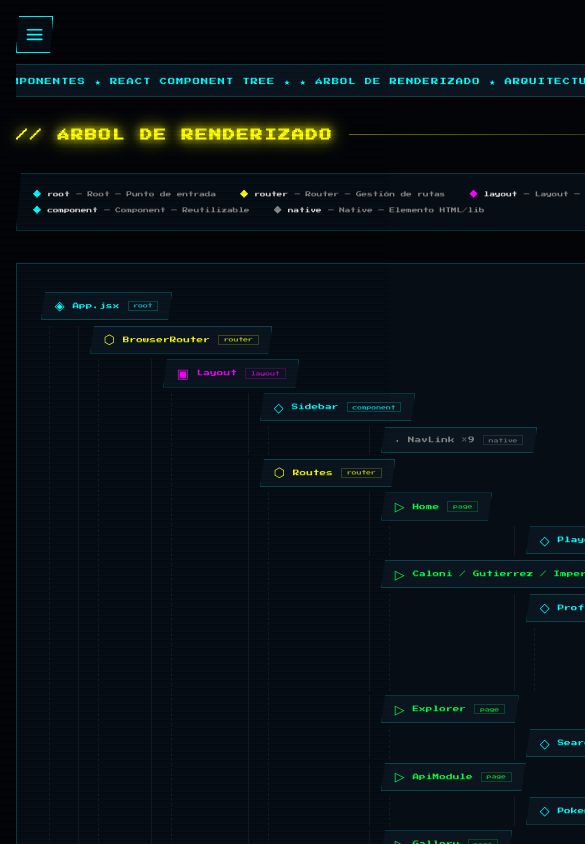
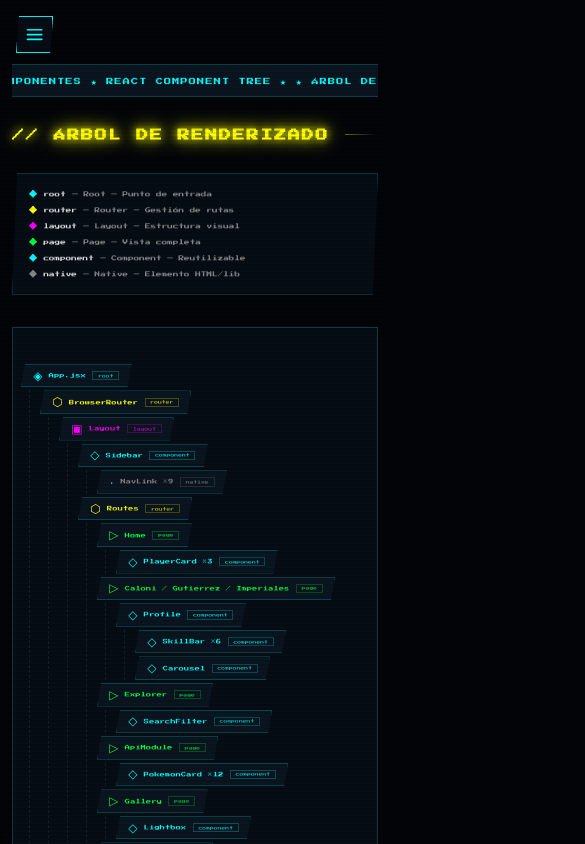
Before and after one commit to AdrianoJere/tp2-grupo_7, a React (Vite) app: page /arbol in a window 390 px wide. Shown: the top 844 px of the page, 585 px wide, since content can reach past the window. Built offline with nearby package versions, Linux system fonts and the light colour scheme.

Commit message:
fix: responsive global y rediseño árbol de renderizado

```diff
--- a/src/pages/Arbol.css
+++ b/src/pages/Arbol.css
@@ -1,5 +1,6 @@
-.arbol { max-width: 900px; }
+.arbol { max-width: 900px; width: 100%; }
 
+/* Legend */
 .arbol__legend {
   display: flex; flex-wrap: wrap; gap: 0.5rem 1.5rem;
   margin-bottom: 2rem;
@@ -13,8 +14,9 @@
   font-family: var(--font-pixel); font-size: 0.35rem;
 }
 .arbol__legend-dot {
-  width: 8px; height: 8px; border-radius: 0;
+  width: 8px; height: 8px;
   clip-path: polygon(50% 0%, 100% 50%, 50% 100%, 0% 50%);
+  flex-shrink: 0;
 }
 .arbol__legend-dot--cyan    { background: var(--cyan);    box-shadow: 0 0 6px var(--cyan); }
 .arbol__legend-dot--yellow  { background: var(--yellow);  box-shadow: 0 0 6px var(--yellow); }
@@ -24,88 +26,132 @@
 .arbol__legend-type { color: var(--text); }
 .arbol__legend-label { color: var(--text-dim); }
 
-/* Tree */
+/* =====================
+   TREE CONTAINER
+   ===================== */
 .arbol__tree {
   background: var(--bg2);
   border: 1px solid var(--border);
-  padding: 1.5rem;
-  overflow-x: auto;
+  padding: 1.5rem 1rem;
   margin-bottom: 2rem;
+  overflow-x: auto;   /* horizontal scroll on small screens */
+  -webkit-overflow-scrolling: touch;
 }
 
+/* Scroll hint for mobile */
+.arbol__scroll-hint {
+  display: none;
+  text-align: center;
+  font-family: var(--font-pixel);
+  font-size: 0.35rem;
+  color: var(--text-dim);
+  margin-bottom: 0.75rem;
+  animation: blink 1.5s step-end infinite;
+}
+@media (max-width: 600px) {
+  .arbol__scroll-hint { display: block; }
+}
+
+/* =====================
+   NODE WRAP — indentation via padding, NOT nested margin
+   ===================== */
 .arbol__node-wrap {
   position: relative;
-  padding-left: calc(var(--depth) * 1.5rem);
-  margin: 0.25rem 0;
+  padding-left: calc(var(--depth, 0) * 22px);
+  margin: 3px 0;
 }
-.arbol__node-wrap::before {
-  content: '';
-  position: absolute;
-  left: calc(var(--depth) * 1.5rem - 0.75rem);
-  top: 0; bottom: 0;
-  width: 1px;
-  background: rgba(255,255,255,0.06);
-  display: var(--depth, none);
+
+/* Vertical connector line */
+.arbol__children {
+  position: relative;
+  padding-left: 10px;
+  margin-left: 8px;
+  border-left: 1px dashed rgba(255,255,255,0.08);
 }
-.arbol__node-wrap[style*="--depth: 0"]::before { display: none; }
 
+/* =====================
+   NODE CHIP
+   ===================== */
 .arbol__node {
   display: inline-flex;
   align-items: center;
-  gap: 0.5rem;
-  padding: 0.35rem 0.8rem;
+  gap: 0.4rem;
+  padding: 0.3rem 0.7rem;
   background: var(--bg3);
   border: 1px solid var(--border);
   clip-path: polygon(4px 0%, 100% 0%, calc(100% - 4px) 100%, 0% 100%);
-  margin-bottom: 0.1rem;
-  transition: all 0.15s;
+  transition: background 0.15s, border-color 0.15s;
   cursor: default;
   animation: fadeInUp 0.3s ease both;
+  white-space: nowrap;   /* keep chips on one line */
 }
 .arbol__node:hover { background: rgba(255,255,255,0.04); }
 
-.arbol__node-icon { font-size: 0.8rem; flex-shrink: 0; }
-.arbol__node-name { font-family: var(--font-pixel); font-size: 0.4rem; letter-spacing: 0.05em; color: var(--text); }
+.arbol__node-icon { font-size: 0.75rem; flex-shrink: 0; line-height: 1; }
+.arbol__node-name {
+  font-family: var(--font-pixel);
+  font-size: 0.38rem;
+  letter-spacing: 0.04em;
+  color: var(--text);
+}
 .arbol__node-type {
-  font-family: var(--font-pixel); font-size: 0.3rem;
-  padding: 0.1rem 0.3rem; border: 1px solid; opacity: 0.7;
+  font-family: var(--font-pixel);
+  font-size: 0.28rem;
+  padding: 0.1rem 0.3rem;
+  border: 1px solid;
+  opacity: 0.7;
 }
 
+/* Color variants */
 .arbol__node--cyan    .arbol__node-icon,
 .arbol__node--cyan    .arbol__node-name { color: var(--cyan); }
-.arbol__node--cyan    .arbol__node-type { color: var(--cyan); border-color: rgba(0,255,255,0.3); }
+.arbol__node--cyan    .arbol__node-type { color: var(--cyan); border-color: rgba(0,255,255,0.35); }
+.arbol__node--cyan:hover { border-color: rgba(0,255,255,0.4); }
 
 .arbol__node--yellow  .arbol__node-icon,
 .arbol__node--yellow  .arbol__node-name { color: var(--yellow); }
-.arbol__node--yellow  .arbol__node-type { color: var(--yellow); border-color: rgba(255,255,0,0.3); }
+.arbol__node--yellow  .arbol__node-type { color: var(--yellow); border-color: rgba(255,255,0,0.35); }
+.arbol__node--yellow:hover { border-color: rgba(255,255,0,0.4); }
 
 .arbol__node--magenta .arbol__node-icon,
 .arbol__node--magenta .arbol__node-name { color: var(--magenta); }
-.arbol__node--magenta .arbol__node-type { color: var(--magenta); border-color: rgba(255,0,255,0.3); }
+.arbol__node--magenta .arbol__node-type { color: var(--magenta); border-color: rgba(255,0,255,0.35); }
+.arbol__node--magenta:hover { border-color: rgba(255,0,255,0.4); }
 
 .arbol__node--green   .arbol__node-icon,
 .arbol__node--green   .arbol__node-name { color: var(--green); }
-.arbol__node--green   .arbol__node-type { color: var(--green); border-color: rgba(0,255,65,0.3); }
+.arbol__node--green   .arbol__node-type { color: var(--green); border-color: rgba(0,255,65,0.35); }
+.arbol__node--green:hover { border-color: rgba(0,255,65,0.4); }
 
 .arbol__node--dim     .arbol__node-icon,
 .arbol__node--dim     .arbol__node-name { color: var(--text-dim); }
 .arbol__node--dim     .arbol__node-type { color: var(--text-dim); border-color: rgba(136,136,136,0.3); }
 
-.arbol__children { padding-left: 1rem; border-left: 1px dashed rgba(255,255,255,0.06); margin-left: 0.5rem; }
-
-/* Stats */
+/* =====================
+   STATS
+   ===================== */
 .arbol__stats {
-  display: grid; grid-template-columns: repeat(4,1fr); gap: 1rem;
+  display: grid;
+  grid-template-columns: repeat(4, 1fr);
+  gap: 1rem;
 }
 .arbol__stat {
-  background: var(--bg2); border: 1px solid var(--border);
-  padding: 1rem; text-align: center;
+  background: var(--bg2);
+  border: 1px solid var(--border);
+  padding: 1rem;
+  text-align: center;
   display: flex; flex-direction: column; gap: 0.3rem;
   clip-path: polygon(4px 0%, 100% 0%, calc(100% - 4px) 100%, 0% 100%);
 }
 .arbol__stat-value { font-family: var(--font-pixel); font-size: 1.2rem; }
-.arbol__stat-label { font-family: var(--font-pixel); font-size: 0.33rem; color: var(--text-dim); letter-spacing: 0.1em; }
+.arbol__stat-label { font-family: var(--font-pixel); font-size: 0.33rem; color: var(--text-dim); letter-spacing: 0.08em; }
 
+/* =====================
+   RESPONSIVE
+   ===================== */
 @media (max-width: 600px) {
-  .arbol__stats { grid-template-columns: repeat(2,1fr); }
+  .arbol__stats { grid-template-columns: repeat(2, 1fr); }
+  .arbol__tree  { padding: 1rem 0.5rem; }
+  .arbol__node-name { font-size: 0.32rem; }
+  .arbol__node-type { font-size: 0.24rem; }
 }
--- a/src/pages/Arbol.jsx
+++ b/src/pages/Arbol.jsx
@@ -1,82 +1,75 @@
 import './Arbol.css'
 
 const TREE = {
-  name: 'App.jsx',
-  type: 'root',
+  name: 'App.jsx', type: 'root',
   children: [
     {
-      name: 'BrowserRouter',
-      type: 'router',
+      name: 'BrowserRouter', type: 'router',
       children: [
         {
-          name: 'Layout',
-          type: 'layout',
+          name: 'Layout', type: 'layout',
           children: [
-            { name: 'Sidebar', type: 'component', children: [
-              { name: 'NavLink ×9', type: 'native' },
-            ]},
             {
-              name: 'Routes',
-              type: 'router',
+              name: 'Sidebar', type: 'component',
               children: [
-                { name: 'Home', type: 'page', children: [
-                  { name: 'PlayerCard ×3', type: 'component' },
-                ]},
-                { name: 'Caloni / Gutierrez / Imperiales', type: 'page', children: [
-                  { name: 'Profile', type: 'component', children: [
-                    { name: 'SkillBar ×6', type: 'component' },
-                    { name: 'Carousel', type: 'component' },
-                  ]},
-                ]},
-                { name: 'Explorer', type: 'page', children: [
-                  { name: 'SearchFilter', type: 'component' },
-                ]},
-                { name: 'ApiModule', type: 'page', children: [
-                  { name: 'PokemonCard ×12', type: 'component' },
-                ]},
-                { name: 'Gallery', type: 'page', children: [
-                  { name: 'Lightbox', type: 'component' },
-                ]},
+                { name: 'NavLink ×9', type: 'native' },
+              ]
+            },
+            {
+              name: 'Routes', type: 'router',
+              children: [
+                {
+                  name: 'Home', type: 'page',
+                  children: [{ name: 'PlayerCard ×3', type: 'component' }]
+                },
+                {
+                  name: 'Caloni / Gutierrez / Imperiales', type: 'page',
+                  children: [{
+                    name: 'Profile', type: 'component',
+                    children: [
+                      { name: 'SkillBar ×6', type: 'component' },
+                      { name: 'Carousel', type: 'component' },
+                    ]
+                  }]
+                },
+                {
+                  name: 'Explorer', type: 'page',
+                  children: [{ name: 'SearchFilter', type: 'component' }]
+                },
+                {
+                  name: 'ApiModule', type: 'page',
+                  children: [{ name: 'PokemonCard ×12', type: 'component' }]
+                },
+                {
+                  name: 'Gallery', type: 'page',
+                  children: [{ name: 'Lightbox', type: 'component' }]
+                },
                 { name: 'Bitacora', type: 'page' },
-                { name: 'Arbol', type: 'page' },
-              ],
+                { name: 'Arbol',    type: 'page' },
+              ]
             },
-          ],
+          ]
         },
-      ],
+      ]
     },
-  ],
+  ]
 }
 
-function Node({ node, depth = 0 }) {
-  const colors = {
-    root:      'cyan',
-    router:    'yellow',
-    layout:    'magenta',
-    page:      'green',
-    component: 'cyan',
-    native:    'dim',
-  }
-  const icons = {
-    root:      '◈',
-    router:    '⬡',
-    layout:    '▣',
-    page:      '▷',
-    component: '◇',
-    native:    '·',
-  }
+const COLOR = { root:'cyan', router:'yellow', layout:'magenta', page:'green', component:'cyan', native:'dim' }
+const ICON  = { root:'◈', router:'⬡', layout:'▣', page:'▷', component:'◇', native:'·' }
 
+function Node({ node }) {
   return (
-    <div className="arbol__node-wrap" style={{ '--depth': depth }}>
-      <div className={`arbol__node arbol__node--${colors[node.type]}`}>
-        <span className="arbol__node-icon">{icons[node.type]}</span>
+    <div className="arbol__node-wrap" style={{ '--depth': 0 }}>
+      <div className={`arbol__node arbol__node--${COLOR[node.type]}`}>
+        <span className="arbol__node-icon">{ICON[node.type]}</span>
         <span className="arbol__node-name">{node.name}</span>
-        <span className={`arbol__node-type arbol__node-type--${colors[node.type]}`}>{node.type}</span>
+        <span className={`arbol__node-type arbol__node-type--${COLOR[node.type]}`}>{node.type}</span>
       </div>
       {node.children && (
         <div className="arbol__children">
           {node.children.map((child, i) => (
-            <Node key={i} node={child} depth={depth + 1} />
+            <Node key={i} node={child} />
           ))}
         </div>
       )}
@@ -85,12 +78,12 @@ function Node({ node, depth = 0 }) {
 }
 
 const LEGEND = [
-  { type: 'root',      color: 'cyan',    label: 'Root — Punto de entrada' },
-  { type: 'router',    color: 'yellow',  label: 'Router — Gestión de rutas' },
-  { type: 'layout',    color: 'magenta', label: 'Layout — Estructura visual' },
-  { type: 'page',      color: 'green',   label: 'Page — Vista completa' },
-  { type: 'component', color: 'cyan',    label: 'Component — Reutilizable' },
-  { type: 'native',    color: 'dim',     label: 'Native — Elemento HTML/lib' },
+  { type:'root',      color:'cyan',    label:'Root — Punto de entrada' },
+  { type:'router',    color:'yellow',  label:'Router — Gestión de rutas' },
+  { type:'layout',    color:'magenta', label:'Layout — Estructura visual' },
+  { type:'page',      color:'green',   label:'Page — Vista completa' },
+  { type:'component', color:'cyan',    label:'Component — Reutilizable' },
+  { type:'native',    color:'dim',     label:'Native — Elemento HTML/lib' },
 ]
 
 export default function Arbol() {
@@ -102,7 +95,6 @@ export default function Arbol() {
 
       <h1 className="section-title neon-yel">// ÁRBOL DE RENDERIZADO</h1>
 
-      {/* Legend */}
       <div className="arbol__legend">
         {LEGEND.map(l => (
           <div key={l.type} className="arbol__legend-item">
@@ -113,18 +105,17 @@ export default function Arbol() {
         ))}
       </div>
 
-      {/* Tree */}
       <div className="arbol__tree">
+        <p className="arbol__scroll-hint">← DESLIZÁ PARA VER →</p>
         <Node node={TREE} />
       </div>
 
-      {/* Stats */}
       <div className="arbol__stats">
         {[
-          { label: 'PÁGINAS',     value: '08' },
-          { label: 'COMPONENTES', value: '08' },
-          { label: 'RUTAS',       value: '09' },
-          { label: 'HOOKS USADOS',value: '05' },
+          { label:'PÁGINAS',      value:'08' },
+          { label:'COMPONENTES',  value:'08' },
+          { label:'RUTAS',        value:'09' },
+          { label:'HOOKS USADOS', value:'05' },
         ].map(s => (
           <div key={s.label} className="arbol__stat">
             <span className="arbol__stat-value neon-yel">{s.value}</span>
--- a/src/pages/Explorer.css
+++ b/src/pages/Explorer.css
@@ -129,3 +129,9 @@
   color: var(--text-dim); animation: blink 1s step-end infinite;
 }
 .explorer__empty p { font-family: var(--font-pixel); font-size: 0.5rem; color: var(--text-dim); }
+
+.explorer { width: 100%; }
+@media (max-width: 500px) {
+  .explorer__grid { grid-template-columns: 1fr; }
+  .explorer__filters { flex-wrap: wrap; }
+}
--- a/src/styles/global.css
+++ b/src/styles/global.css
@@ -55,7 +55,9 @@ body::before {
 }
 body { animation: flicker 8s infinite; }
 
-/* Layout */
+/* =====================
+   LAYOUT
+   ===================== */
 .app-layout {
   display: flex;
   min-height: 100vh;
@@ -64,8 +66,10 @@ body { animation: flicker 8s infinite; }
 .main-content {
   margin-left: var(--sidebar-w);
   flex: 1;
-  padding: 2rem;
+  padding: 2rem 2.5rem;
   min-height: 100vh;
+  min-width: 0;        /* prevents flex children from overflowing */
+  overflow-x: hidden;
 }
 
 /* Neon text helpers */
@@ -149,10 +153,6 @@ body { animation: flicker 8s infinite; }
   0%, 100% { opacity: 1; }
   50%       { opacity: 0; }
 }
-@keyframes typing {
-  from { width: 0; }
-  to   { width: 100%; }
-}
 @keyframes marquee {
   from { transform: translateX(0); }
   to   { transform: translateX(-50%); }
@@ -185,8 +185,27 @@ body { animation: flicker 8s infinite; }
   letter-spacing: 0.15em;
 }
 
-/* Responsive */
+/* =====================
+   RESPONSIVE
+   ===================== */
+@media (max-width: 900px) {
+  .main-content {
+    padding: 1.5rem;
+  }
+}
+
 @media (max-width: 768px) {
   :root { --sidebar-w: 0px; }
-  .main-content { margin-left: 0; padding: 1rem; padding-top: 4rem; }
+  .main-content {
+    margin-left: 0;
+    padding: 1rem;
+    padding-top: 4.5rem;  /* room for the mobile toggle button */
+  }
 }
+
+@media (max-width: 480px) {
+  .main-content {
+    padding: 0.75rem;
+    padding-top: 4rem;
+  }
+}
```
Also changed, not shown: src/pages/Bitacora.css (+9 -0 lines), src/pages/Home.css (+12 -0 lines), src/pages/Profile.css (+10 -0 lines).
